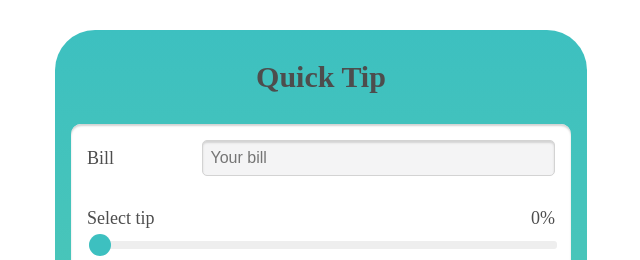
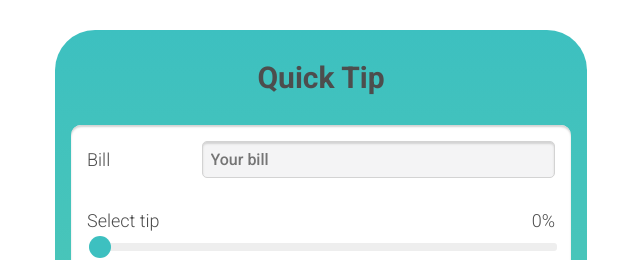
Before and after one commit to purpleheart808/tipcalc, a plain HTML site: page index.html in a window 1280 px wide. Shown: the top 260 px of the page, 319-959 px from the left. Drawn offline with Linux system fonts and the light colour scheme.

Commit message:
Add roboto external font - add link to index.html - set font family in styles.css -inherit font family for input

```diff
--- a/index.html
+++ b/index.html
@@ -6,6 +6,9 @@
     <meta name="viewport" content="width=device-width, initial-scale=1.0">
     <title>TIP CALC</title>
     <link rel="stylesheet" href="styles/styles.css">
+    <link rel="preconnect" href="https://fonts.googleapis.com">
+<link rel="preconnect" href="https://fonts.gstatic.com" crossorigin>
+<link href="https://fonts.googleapis.com/css2?family=Roboto:wght@300;500;700&display=swap" rel="stylesheet">
 </head>
 <body>
 
--- a/styles/styles.css
+++ b/styles/styles.css
@@ -1,6 +1,8 @@
 html{
     font-size: 10px; /*root font size*/
     color: #4d4d4d;
+    font-family: 'Roboto', sans-serif;
+    font-weight: 300;
 }
 
 main{
@@ -50,6 +52,7 @@ section > div{
 }
 
 input[type="number"]{ /*select only the input element(s) whose type is what's  specified in the " "*/
+   font-family: inherit;
     background: #f4f4f5;
     font-size: 1.6rem;
     border: 1px solid lightgray; /*clockwise: size, style, color*/
@@ -90,5 +93,5 @@ input[type="number"]{ /*select only the input element(s) whose type is what's  s
  height: 2.2rem;
  border-radius: 50%; /*to make it a circle*/
  background-color: #3dc0c0;
-
+cursor: pointer;
 }
```
